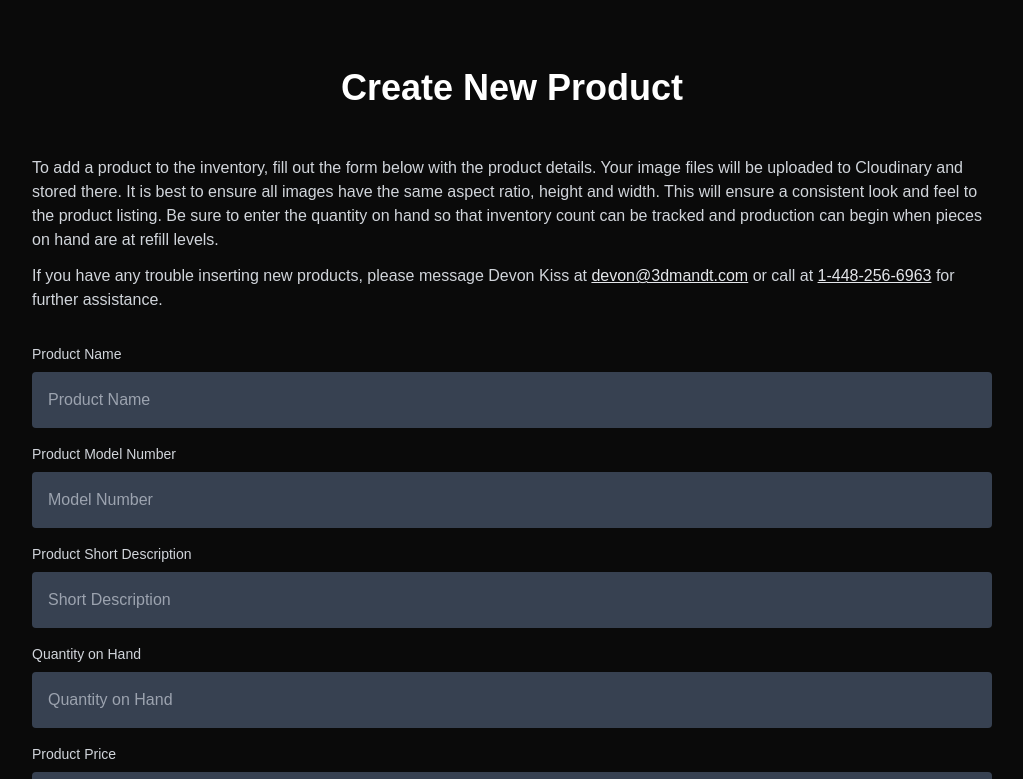
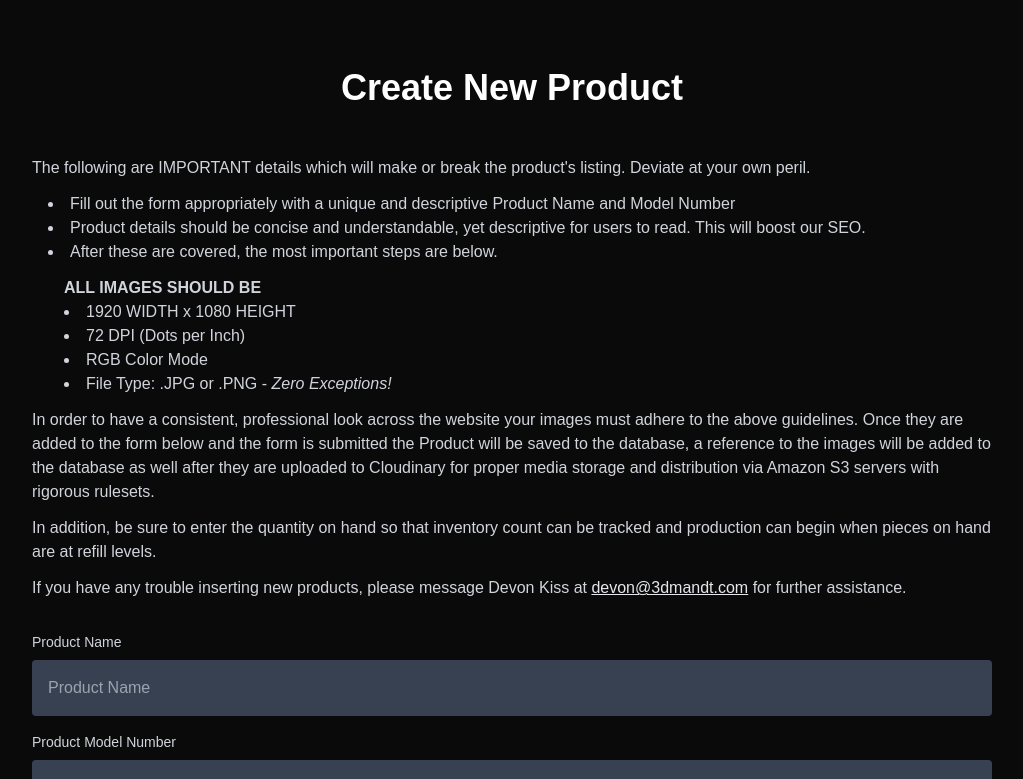
Before and after one commit to tuffs/3dmachtoolllc, a Next.js app: page /products/new in a window 1280 px wide. Shown: the part 508-1287 px from the top of the page, without its empty margins (128-1151 px from the left). Built offline with nearby package versions, Linux system fonts and the light colour scheme.

Commit message:
Updates to the Product Creation (*/products/new) form. Changes to the README.md document for updates to completed items and items being added for future TODOs.

```diff
--- a/app/products/new/page.js
+++ b/app/products/new/page.js
@@ -14,12 +14,32 @@ export default function NewProductPage() {
           </section>
 
           <section className="mx-3 md:mx-32">
-            <p className="text-gray-300">
-              To add a product to the inventory, fill out the form below with the product details. Your image files will be uploaded to Cloudinary and stored there. It is best to ensure all images have the same aspect ratio, height and width. This will ensure a consistent look and feel to the product listing. Be sure to enter the quantity on hand so that inventory count can be tracked and production can begin when pieces on hand are at refill levels.
+            <p className="text-gray-300 mt-3">
+              The following are IMPORTANT details which will make or break the product's listing. Deviate at your own peril.<br />
+            </p>
+            <ul className="text-gray-300 mt-3 list-disc list-inside ml-4">
+              <li>Fill out the form appropriately with a unique and descriptive Product Name and Model Number</li>
+              <li>Product details should be concise and understandable, yet descriptive for users to read. This will boost our SEO.</li>
+              <li className="mb-3">After these are covered, the most important steps are below.</li>
+              <li className="ml-4 list-none">
+                <strong>ALL IMAGES SHOULD BE</strong>
+              </li>
+              <ol className="list-disc list-inside ml-4">
+                <li>1920 WIDTH x 1080 HEIGHT</li>
+                <li>72 DPI (Dots per Inch)</li>
+                <li>RGB Color Mode</li>
+                <li>File Type: .JPG or .PNG - <i>Zero Exceptions!</i></li>
+              </ol>
+            </ul>
+            <p className="text-gray-300 mt-3">
+              In order to have a consistent, professional look across the website your images must adhere to the above guidelines. Once they are added to the form below and the form is submitted the Product will be saved to the database, a reference to the images will be added to the database as well after they are uploaded to Cloudinary for proper media storage and distribution via Amazon S3 servers with rigorous rulesets.
+            </p>
+            <p className="text-gray-300 mt-3">
+              In addition, be sure to enter the quantity on hand so that inventory count can be tracked and production can begin when pieces on hand are at refill levels.
             </p>
 
             <p className="text-gray-300 mt-3">
-              If you have any trouble inserting new products, please message Devon Kiss at <a href="mailto:devon@3dmandt.com" className="underline text-gray-200">devon@3dmandt.com</a> or call at <a href="tel:14482566963" className="underline text-gray-200">1-448-256-6963</a> for further assistance.
+              If you have any trouble inserting new products, please message Devon Kiss at <a href="mailto:devon@3dmandt.com" className="underline text-gray-200">devon@3dmandt.com</a> for further assistance.
             </p>
 
             <form className="mt-8">
```
Also changed, not shown: 1 other file (tests, documents, lock files or other folders).
